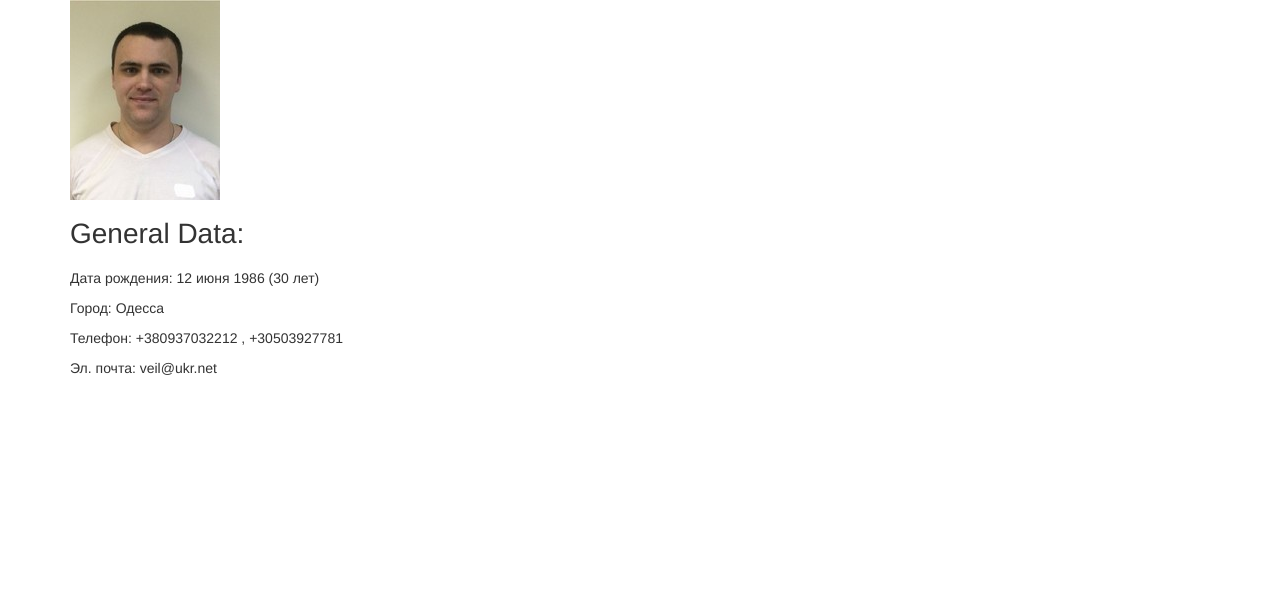
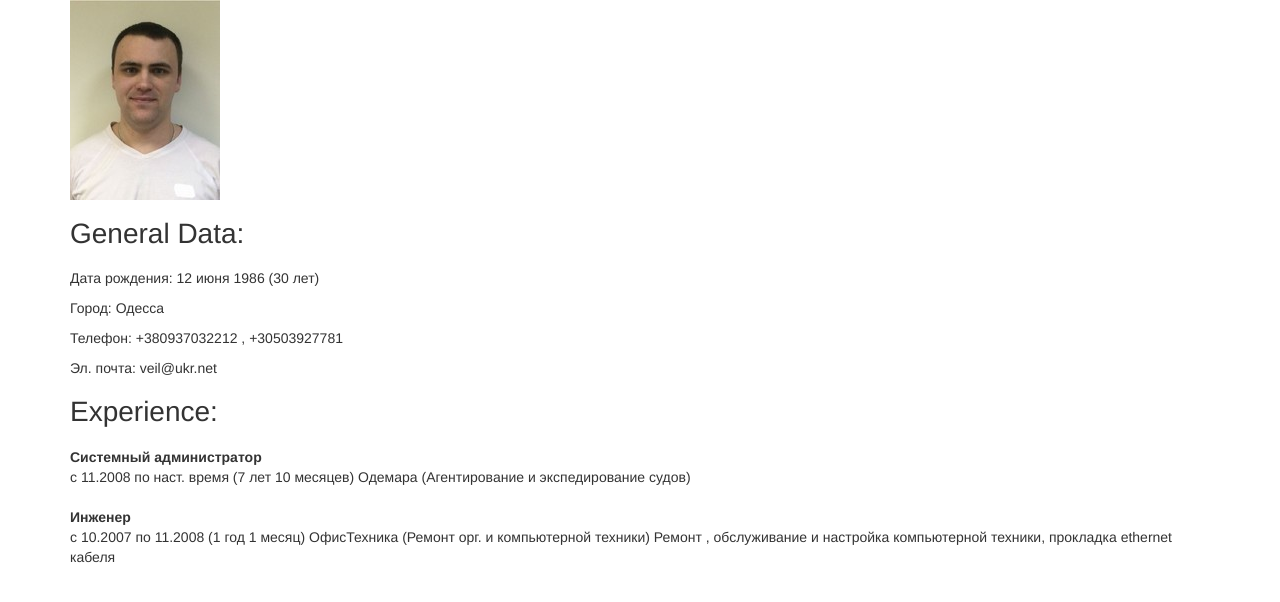
Before and after one commit to veilod/Resume, a plain HTML site: page index.html in a window 1280 px wide. Drawn offline with nearby package versions, Linux system fonts and the light colour scheme.

Commit message:
add experience area

```diff
--- a/index.html
+++ b/index.html
@@ -42,7 +42,20 @@
 					</section>
 					<section>
 						<div class="exp">
-
+							<h1>Experience:</h1>
+							<dl>
+								<dt>Системный администратор</dt>
+								<dd>с 11.2008 по наст. время (7 лет 10 месяцев)
+Одемара (Агентирование и экспедирование судов)
+</dd>
+							</dl>
+							<dl>
+								<dt>Инженер</dt>
+								<dd>с 10.2007 по 11.2008 (1 год 1 месяц)
+ОфисТехника (Ремонт орг. и компьютерной техники)
+Ремонт , обслуживание и настройка компьютерной техники, прокладка ethernet кабеля
+</dd>
+							</dl>
 						</div>
 					</section>
 
```
